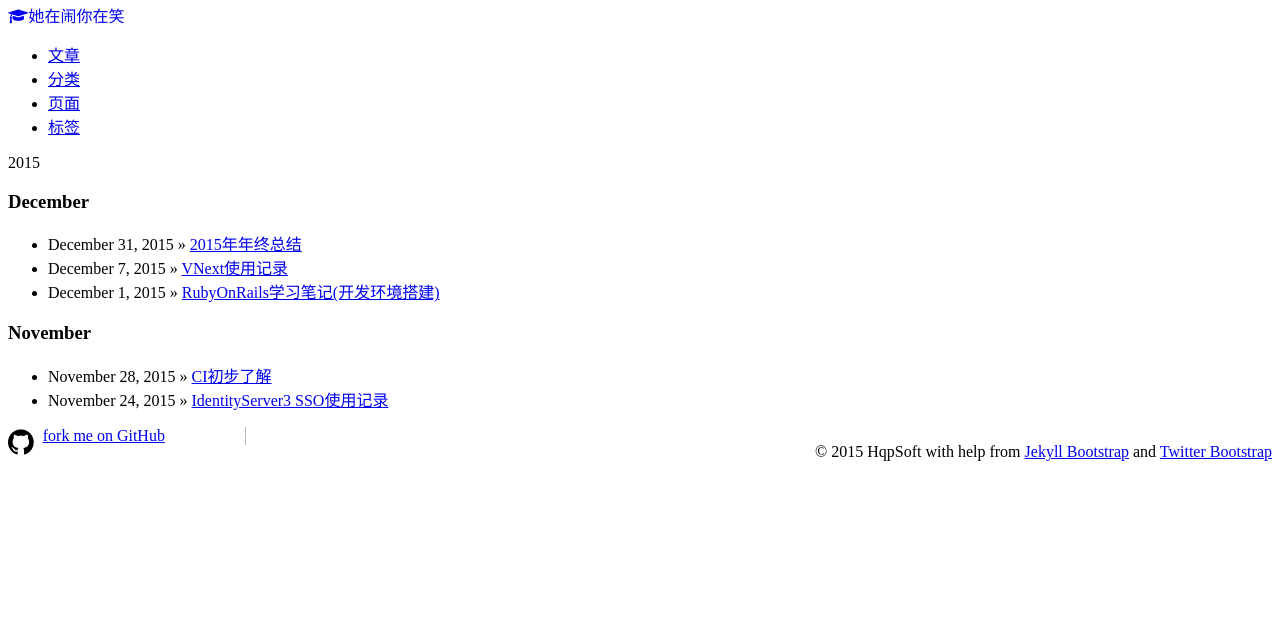
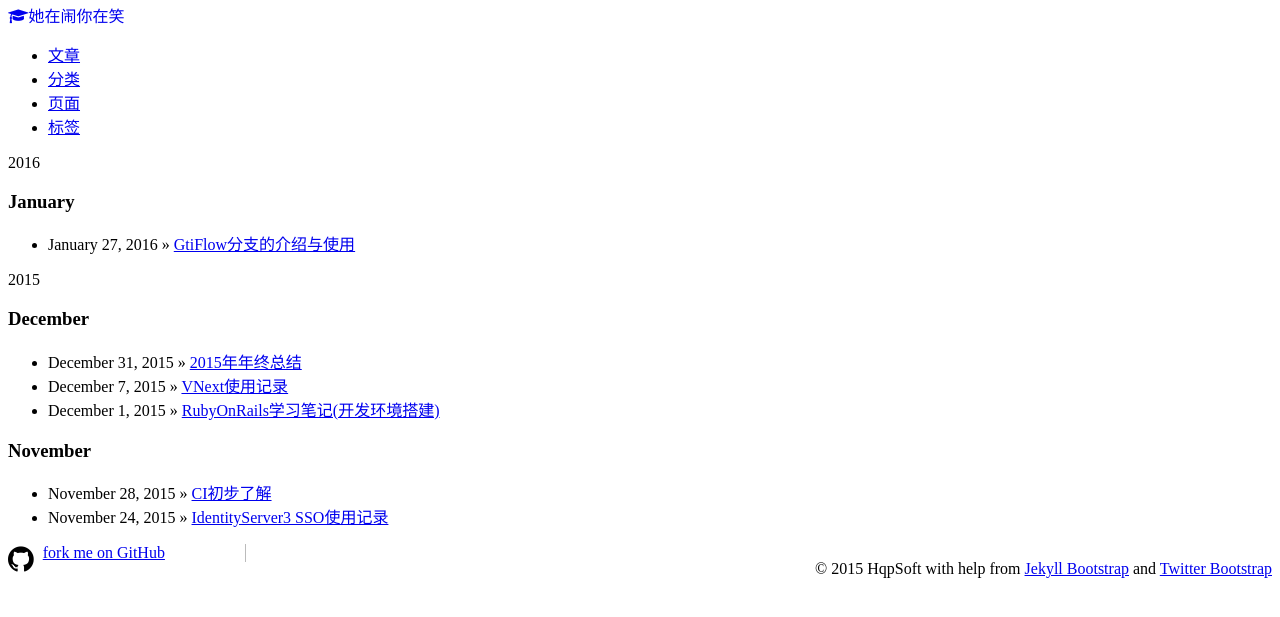
Before and after one commit to hqpsoft/hqpsoft.github.io, a Jekyll site: the page built from archive.html, in a window 1280 px wide. Shown: the top 617 px of the page. Built offline with Jekyll 4.4.1, drawn with Linux system fonts in a browser that asks for light colours; nearby versions of some CDN libraries; Markdown is read by kramdown in place of the engine named in the settings.

Commit message:
add gitflow posts

```diff
--- a/Notes/Work/GitFlow.md
+++ b/_posts/2016-01-27-GitFlow.md
@@ -1,3 +1,15 @@
+---
+layout: post
+title: GtiFlow分支的介绍与使用
+category : 技术分享
+tagline: "Supporting tagline"
+tags : [GtiFlow]
+---
+{% include JB/setup %}
+
+# GtiFlow分支的介绍与使用
+---
+
 # 工作流与规范化
 
 在工作中，用一个分支来处理开发、测试、发布、线上hotfix等等流程是难以控制的：项目上线前你只想让其他人提交一个小修改，结果fetch下来的是另一个人为下次上线提交上来的几百个文件修改。
```
Also changed, not shown: _posts/2015-12-7-VNext使用记录.md (+1 -0 lines).
